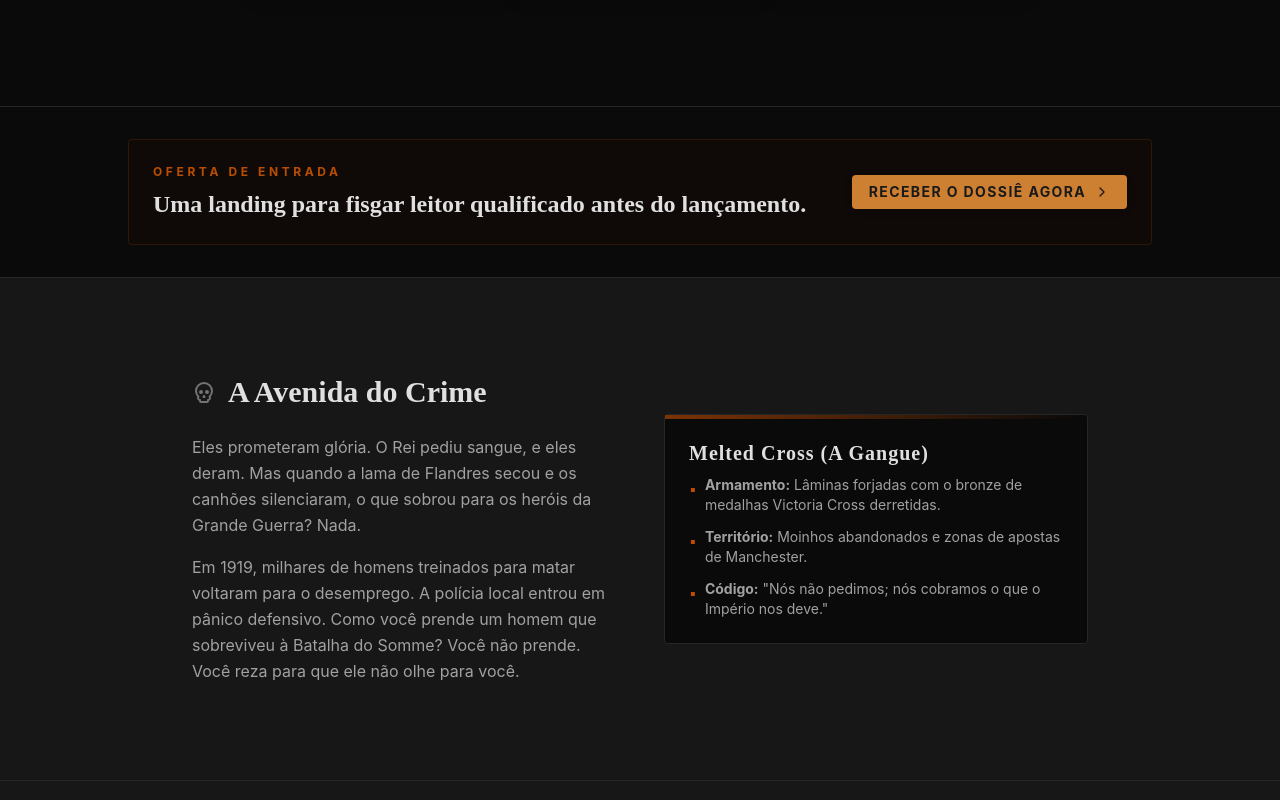
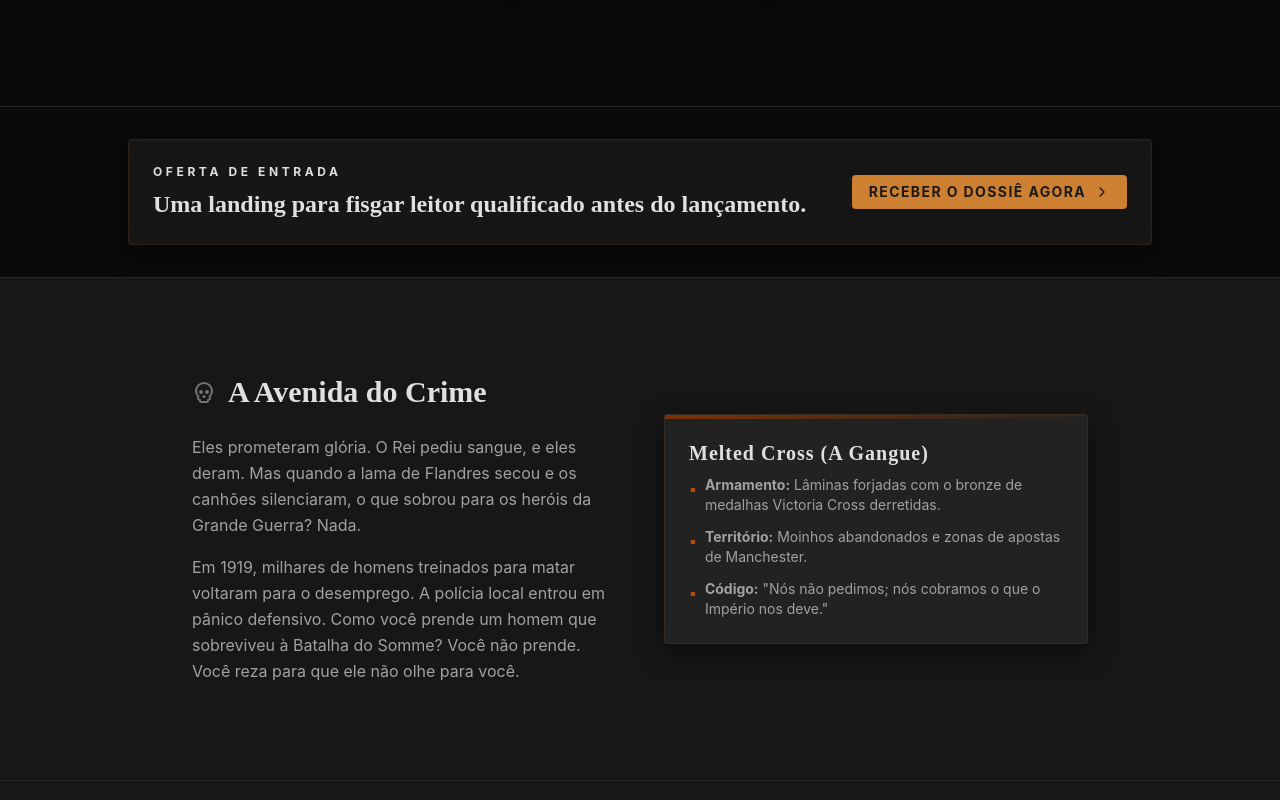
Before and after one commit to Alex-AlvesL7/melted-cross-blog, a React (Vite) app: page / in a window 1280 px wide. Shown: the part 1060-1860 px from the top of the page. Built offline with nearby package versions, Linux system fonts and the light colour scheme.

Commit message:
Style: add subtle glassmorphism to section cards

```diff
--- a/src/index.css
+++ b/src/index.css
@@ -111,3 +111,25 @@ button:hover, .btn:hover {
     transform: scale(1);
   }
 }
+
+/* Glassmorphism sutble cards for dark background */
+section .rounded-sm.border {
+  background: rgba(255, 255, 255, 0.05) !important;
+  -webkit-backdrop-filter: blur(10px);
+  backdrop-filter: blur(10px);
+  border: 1px solid rgba(205, 127, 50, 0.12) !important; /* bronze with low opacity */
+  box-shadow: 0 8px 24px rgba(0, 0, 0, 0.55), 0 1px 0 rgba(255,255,255,0.02) inset;
+  transition: transform 0.18s ease, box-shadow 0.18s ease, background 0.18s ease;
+}
+
+section .rounded-sm.border:hover {
+  transform: translateY(-6px);
+  box-shadow: 0 16px 40px rgba(0, 0, 0, 0.6), 0 1px 0 rgba(255,255,255,0.03) inset;
+}
+
+/* Make sure small CTA/asides keep readable contrast */
+section .rounded-sm.border p,
+section .rounded-sm.border h3,
+section .rounded-sm.border h2 {
+  color: var(--color-text);
+}
```
